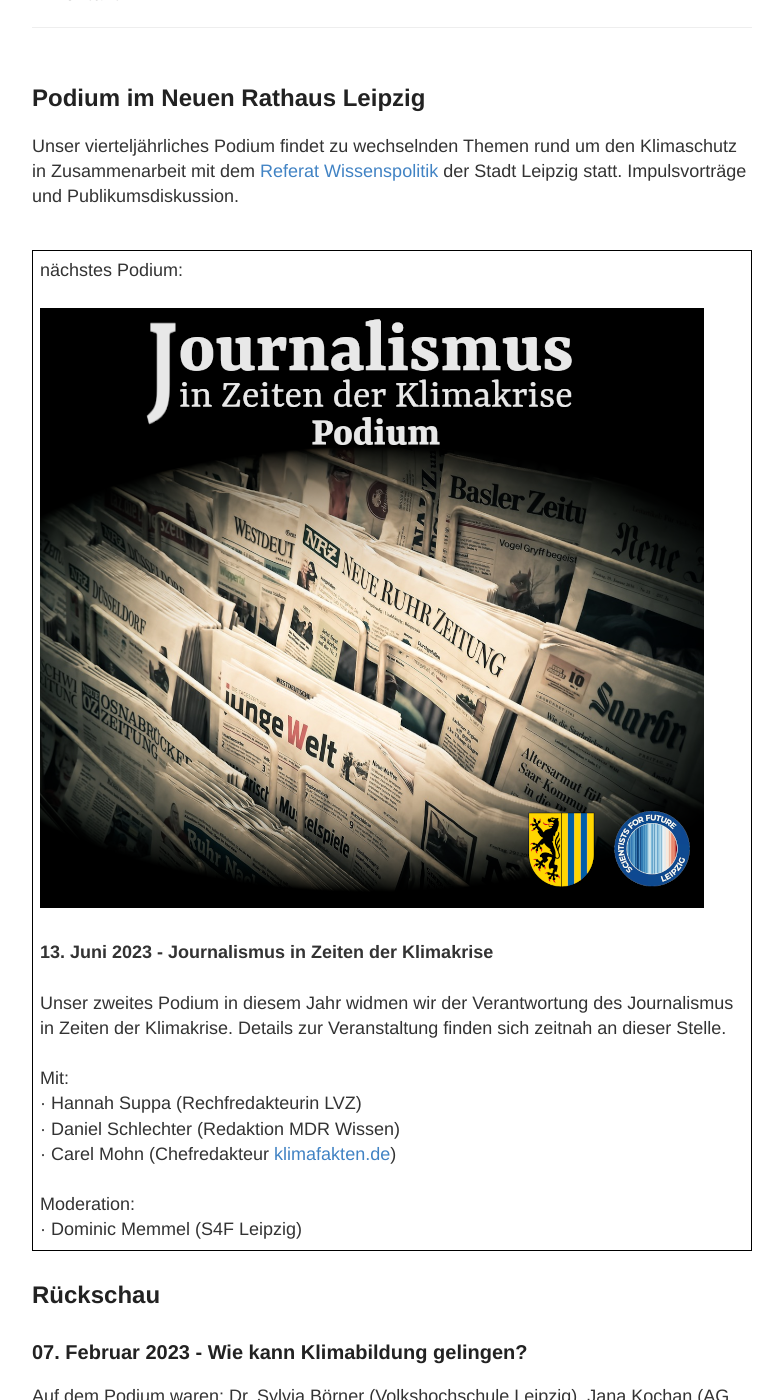
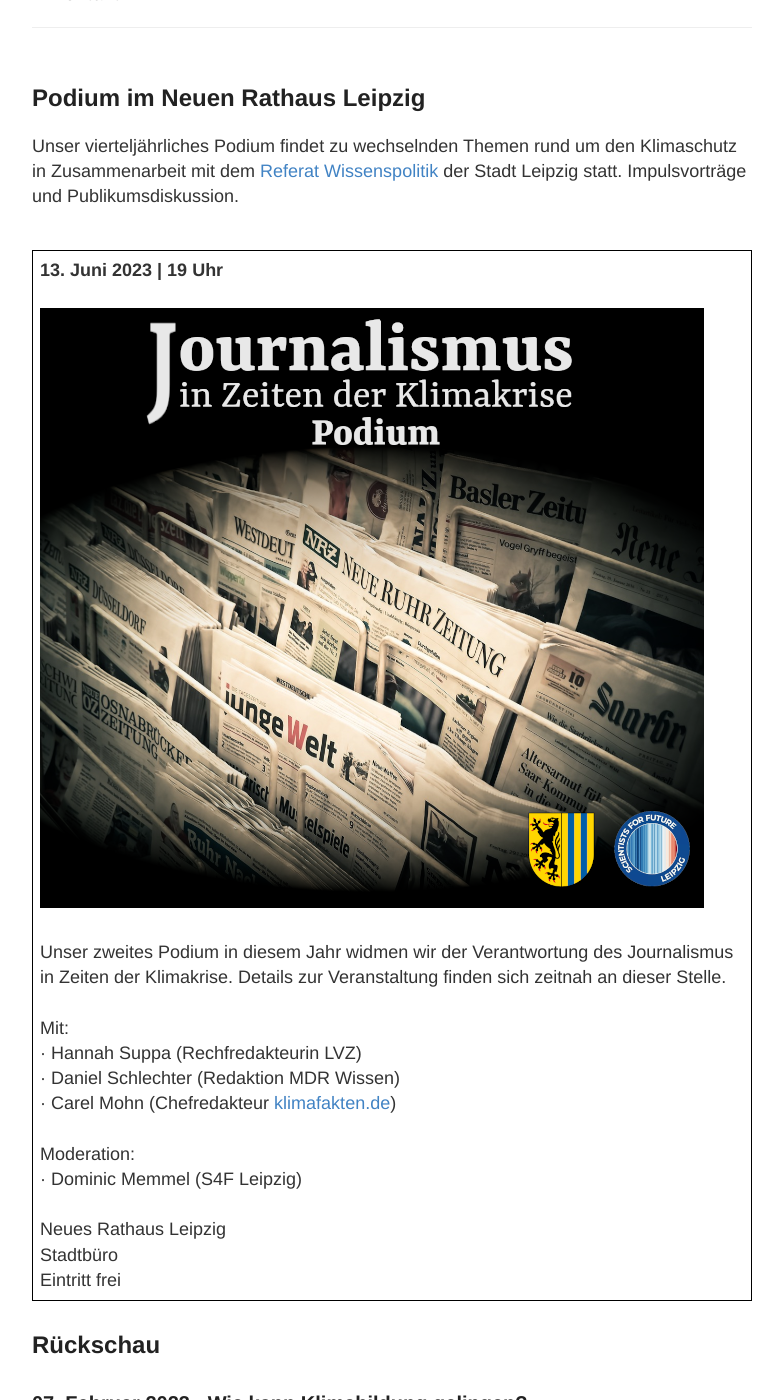
Before and after one commit to s4f-leipzig/s4f-leipzig.github.io, a Jekyll site: the page built from podium.html, in a window 1280 px wide and 1400 px high, scrolled down 199 px. Shown: the whole window, without its empty margins (248-1031 px from the left). Built offline with Jekyll 4.4.1, drawn with Linux system fonts in a browser that asks for light colours.

Commit message:
Update podium.html

```diff
--- a/podium.html
+++ b/podium.html
@@ -6,11 +6,9 @@
 <br><br>
 
 <p style="border: 1px solid black; padding: 7px">
-nächstes Podium:
+<b>13. Juni 2023 | 19 Uhr</b>
 <br><br>
   <img src="https://github.com/s4f-leipzig/s4f-leipzig.github.io/blob/master/images/Sharepic%20WebP.png?raw=true" style="with: 40%">
-<br><br>
-<b>13. Juni 2023 - Journalismus in Zeiten der Klimakrise</b>
 <br><br>
 Unser zweites Podium in diesem Jahr widmen wir der Verantwortung des Journalismus in Zeiten der Klimakrise. Details zur Veranstaltung finden sich zeitnah an dieser Stelle.
 <br><br>
@@ -21,6 +19,10 @@
 <br><br>
 Moderation:
 <br>  · Dominic Memmel (S4F Leipzig)
+<br><br>
+Neues Rathaus Leipzig
+<br>Stadtbüro
+<br>Eintritt frei
 </p>
 
 <h2>Rückschau</h2>
```
